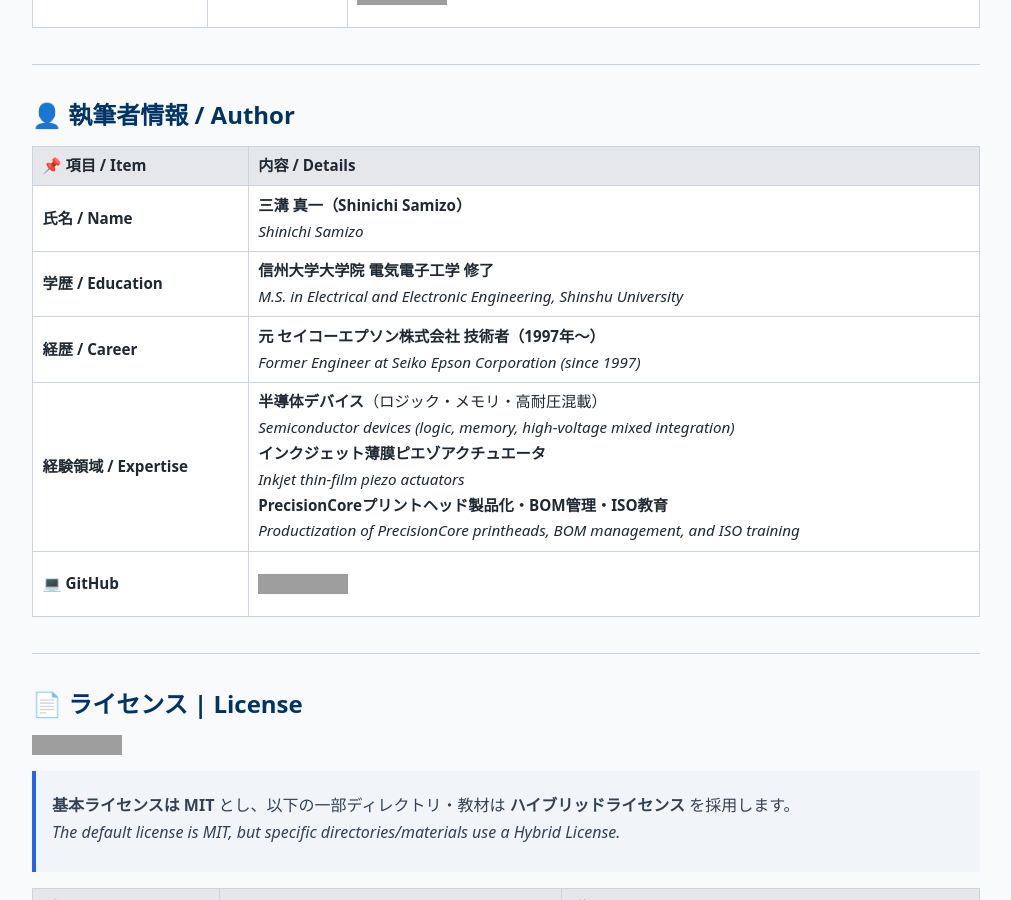
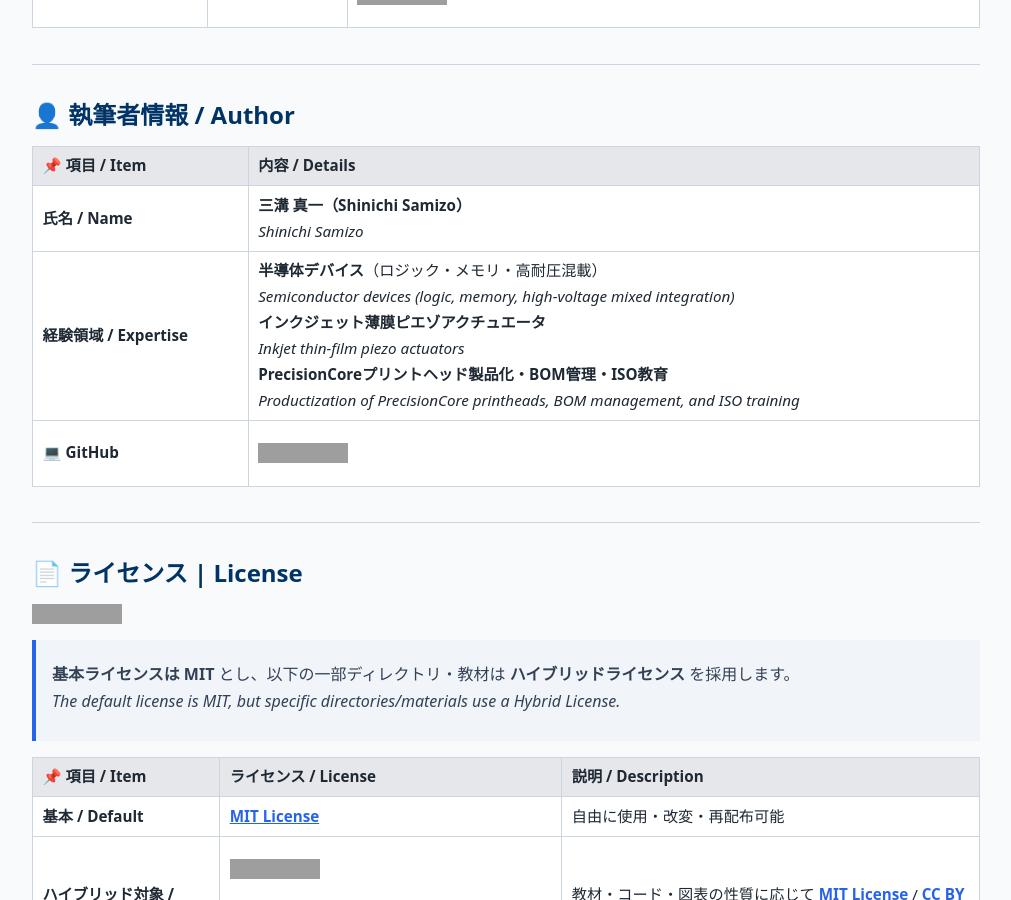
Before and after one commit to Samizo-AITL/EduController, a Jekyll site: the page built from index.md, in a window 1280 px wide and 900 px high, scrolled down 3825 px. Shown: the whole window, without its empty margins (98-1109 px from the left). Built offline with Jekyll 4.4.1, drawn with Linux system fonts in a browser that asks for light colours; grey boxes are pictures that could not be loaded.

Commit message:
Update index.md

```diff
--- a/index.md
+++ b/index.md
@@ -97,8 +97,6 @@ title: EduController/index.md
 | **📌 項目 / Item** | **内容 / Details** |
 |--------------------|--------------------|
 | **氏名 / Name** | **三溝 真一（Shinichi Samizo）**<br>*Shinichi Samizo* |
-| **学歴 / Education** | **信州大学大学院 電気電子工学 修了**<br>*M.S. in Electrical and Electronic Engineering, Shinshu University* |
-| **経歴 / Career** | **元 セイコーエプソン株式会社 技術者（1997年〜）**<br>*Former Engineer at Seiko Epson Corporation (since 1997)* |
 | **経験領域 / Expertise** | **半導体デバイス**（ロジック・メモリ・高耐圧混載）<br>*Semiconductor devices (logic, memory, high-voltage mixed integration)*<br>**インクジェット薄膜ピエゾアクチュエータ**<br>*Inkjet thin-film piezo actuators*<br>**PrecisionCoreプリントヘッド製品化・BOM管理・ISO教育**<br>*Productization of PrecisionCore printheads, BOM management, and ISO training* |
 | **💻 GitHub** | [![GitHub](https://img.shields.io/badge/GitHub-Samizo--AITL-blue?style=for-the-badge&logo=github)](https://github.com/Samizo-AITL) |
 
```
